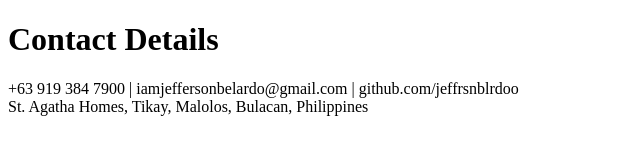
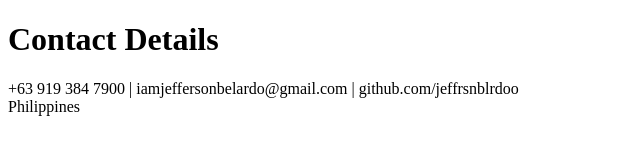
Before and after one commit to jeffrsnblrdoo/online-resume, a plain HTML site: page public/contact.html in a window 1280 px wide. Shown: the whole page, without its empty margins (0-640 px from the left). Drawn offline with Linux system fonts and the light colour scheme.

Commit message:
Update contact.html

```diff
--- a/public/contact.html
+++ b/public/contact.html
@@ -8,7 +8,7 @@
 <body>
   <h1>Contact Details</h1>
   <p>+63 919 384 7900 | iamjeffersonbelardo@gmail.com | github.com/jeffrsnblrdoo <br>
-    St. Agatha Homes, Tikay, Malolos, Bulacan, Philippines
+    Philippines
   </p>
 </body>
 </html>
```
